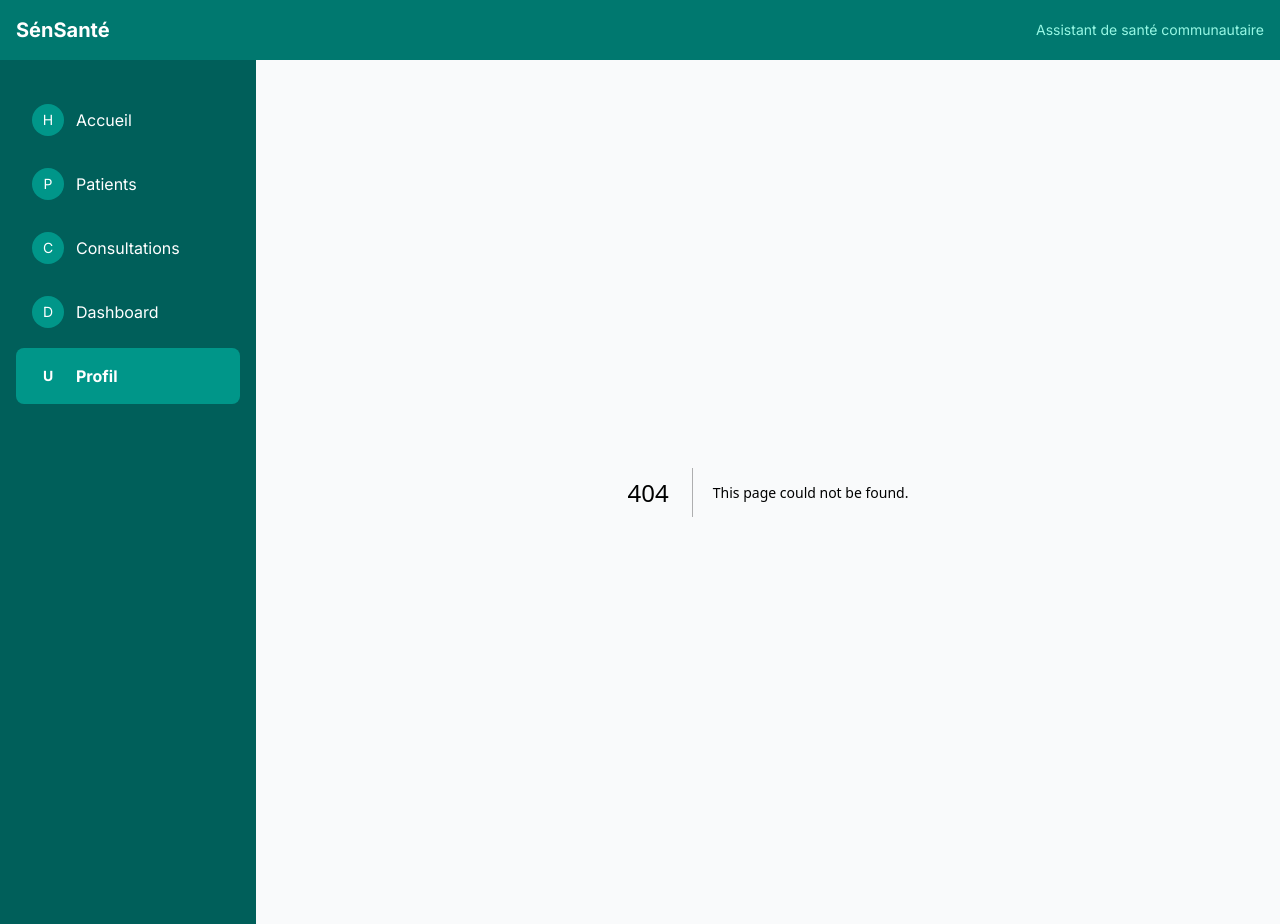
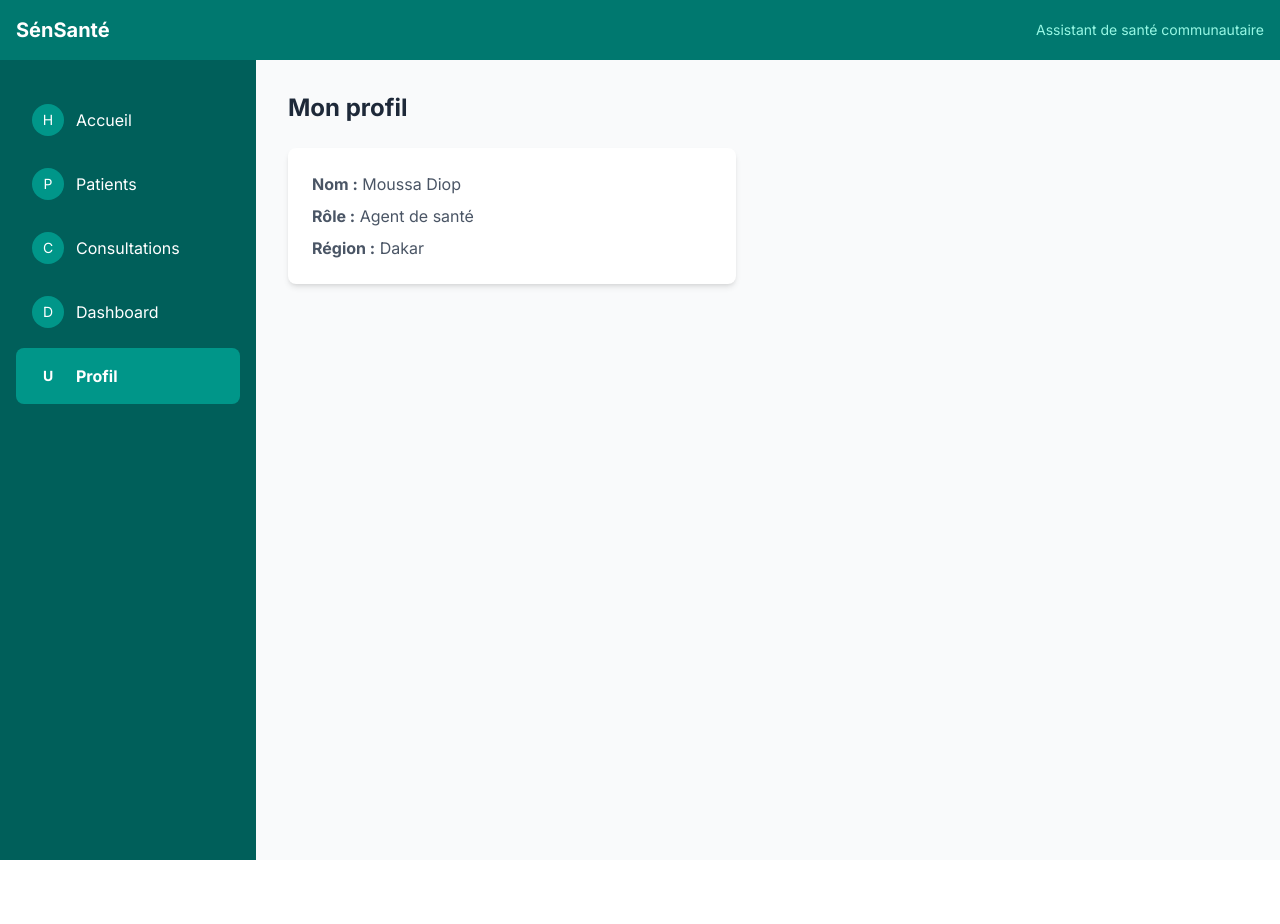
Before and after one commit to Daba004/sensante, a Next.js app: page /profil in a window 1280 px wide. Before the commit this address had no page. After the commit the page ends 860 px from the top, so only its background shows below. Built offline with nearby package versions, Linux system fonts and the light colour scheme.

Commit message:
Ajout page profil (Pilote)

```diff
--- /dev/null
+++ b/src/app/profil/page.tsx
@@ -0,0 +1,21 @@
+export default function ProfilPage() {
+  return (
+    <div>
+      <h1 className="text-2xl font-bold text-gray-800 mb-6">
+        Mon profil
+      </h1>
+
+      <div className="bg-white rounded-lg shadow-md p-6 max-w-md">
+        <p className="text-gray-600">
+          <strong>Nom :</strong> Moussa Diop
+        </p>
+        <p className="text-gray-600 mt-2">
+          <strong>Rôle :</strong> Agent de santé
+        </p>
+        <p className="text-gray-600 mt-2">
+          <strong>Région :</strong> Dakar
+        </p>
+      </div>
+    </div>
+  );
+}
```
